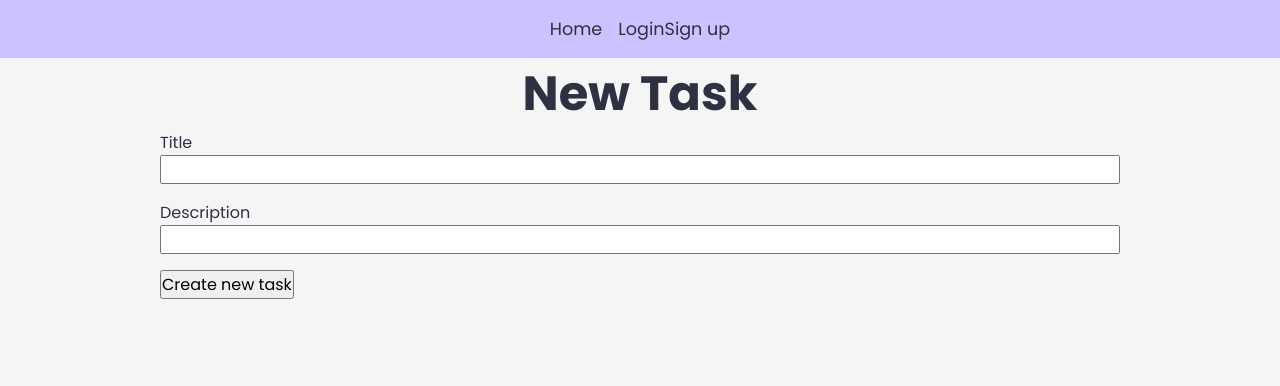
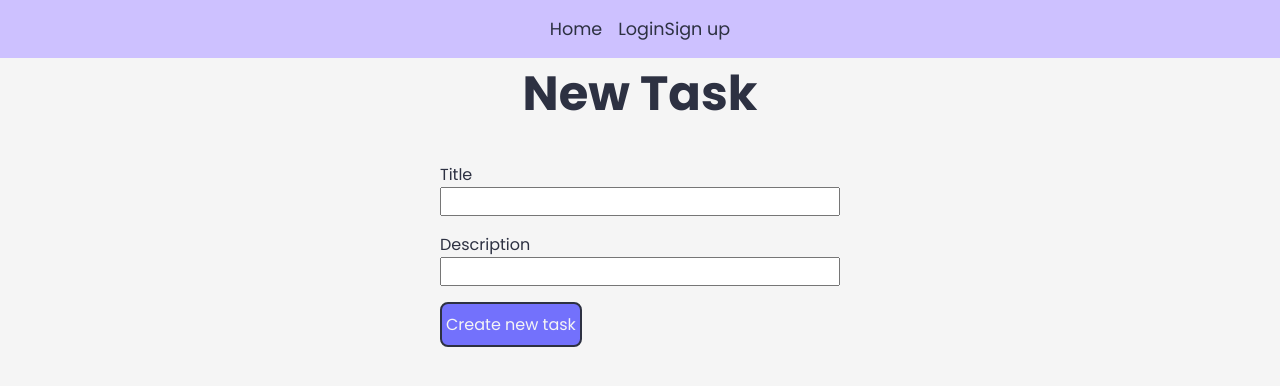
Before and after one commit to beyer96/express-todo, a React (Vite) app in the folder frontend/: page /tasks/new in a window 1280 px wide. Shown: the top 386 px of the page. Built offline with nearby package versions, Linux system fonts and the light colour scheme; no server answers.

Commit message:
Improve styles

```diff
--- a/frontend/src/stylesheets/forms.scss
+++ b/frontend/src/stylesheets/forms.scss
@@ -1,13 +1,10 @@
+form {
+  max-width: 400px;
+  margin: 2rem auto;
+}
+
 .input-group {
   display: flex;
   flex-direction: column;
   margin-bottom: 1rem;
 }
-
-.form {
-  &-login,
-  &-signup {
-    max-width: 400px;
-    margin: 2rem auto;
-  }
-}
--- a/frontend/src/stylesheets/index.scss
+++ b/frontend/src/stylesheets/index.scss
@@ -1,3 +1,5 @@
+@use "sass:color";
+
 @import "variables";
 @import "main";
 @import "utilities";
--- a/frontend/src/stylesheets/main.scss
+++ b/frontend/src/stylesheets/main.scss
@@ -23,6 +23,10 @@ a {
   color: $gunmetal;
 }
 
+button {
+  cursor: pointer;
+}
+
 .react-icon {
   vertical-align: middle;
 }
--- a/frontend/src/stylesheets/nav.scss
+++ b/frontend/src/stylesheets/nav.scss
@@ -1,5 +1,3 @@
-@use "sass:color";
-
 nav {
   padding: 16px 70px;
   background-color: $periwinkle;
--- a/frontend/src/stylesheets/stat.scss
+++ b/frontend/src/stylesheets/stat.scss
@@ -1,5 +1,3 @@
-@use "sass:color";
-
 .stat {
   @extend .my-5;
 
--- a/frontend/src/stylesheets/task.scss
+++ b/frontend/src/stylesheets/task.scss
@@ -1,5 +1,3 @@
-@use "sass:color";
-
 .task {
   margin-block: 0.5rem;
   padding: 1rem;
--- a/frontend/src/stylesheets/utilities.scss
+++ b/frontend/src/stylesheets/utilities.scss
@@ -58,3 +58,20 @@
     text-align: center;
   }
 }
+
+.btn {
+  color: $whitesmoke;
+  padding: 0.5rem 0.25rem;
+  border: 2px solid $gunmetal;
+  border-radius: 0.5rem;
+  text-decoration: none;
+
+  &-primary {
+    background-color: $medium-slate-blue;
+
+    &:hover {
+      transition: 300ms;
+      background-color: color.adjust($medium-slate-blue, $lightness: 5%);
+    }
+  }
+}
```
